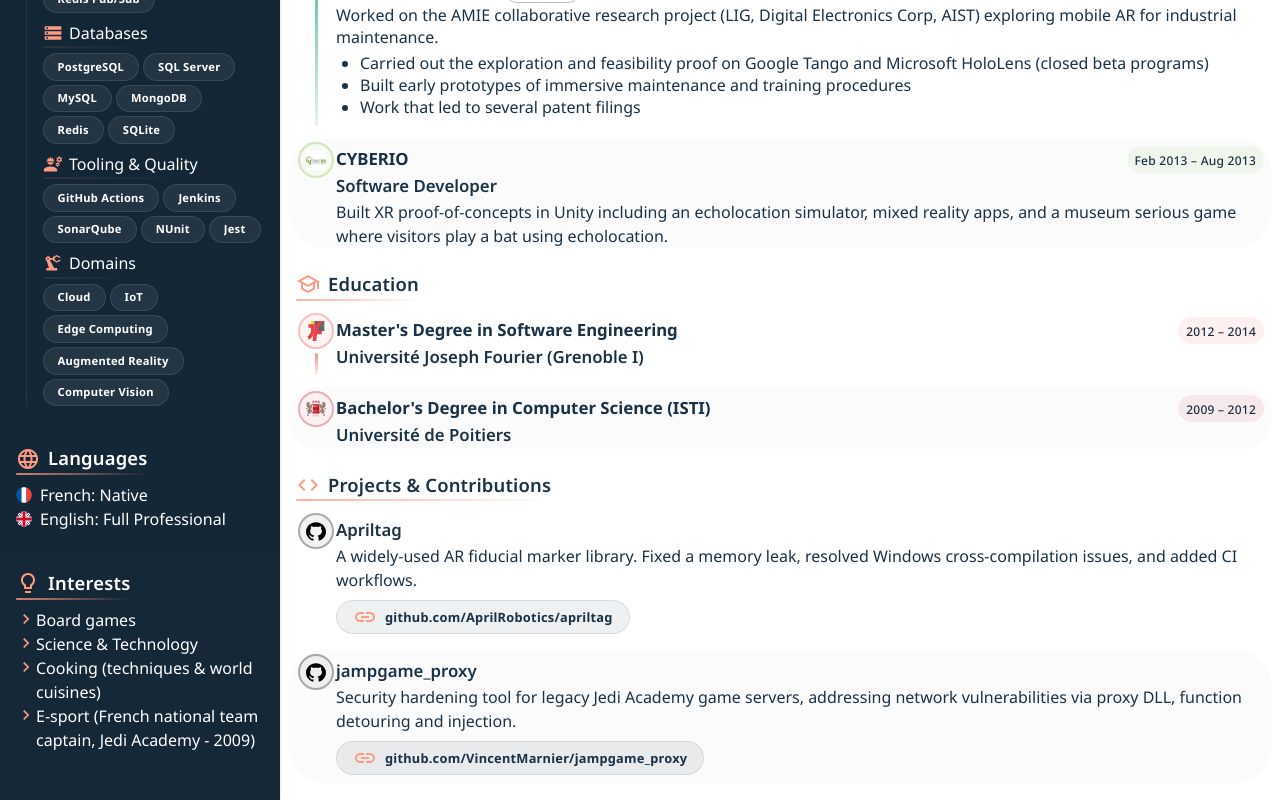
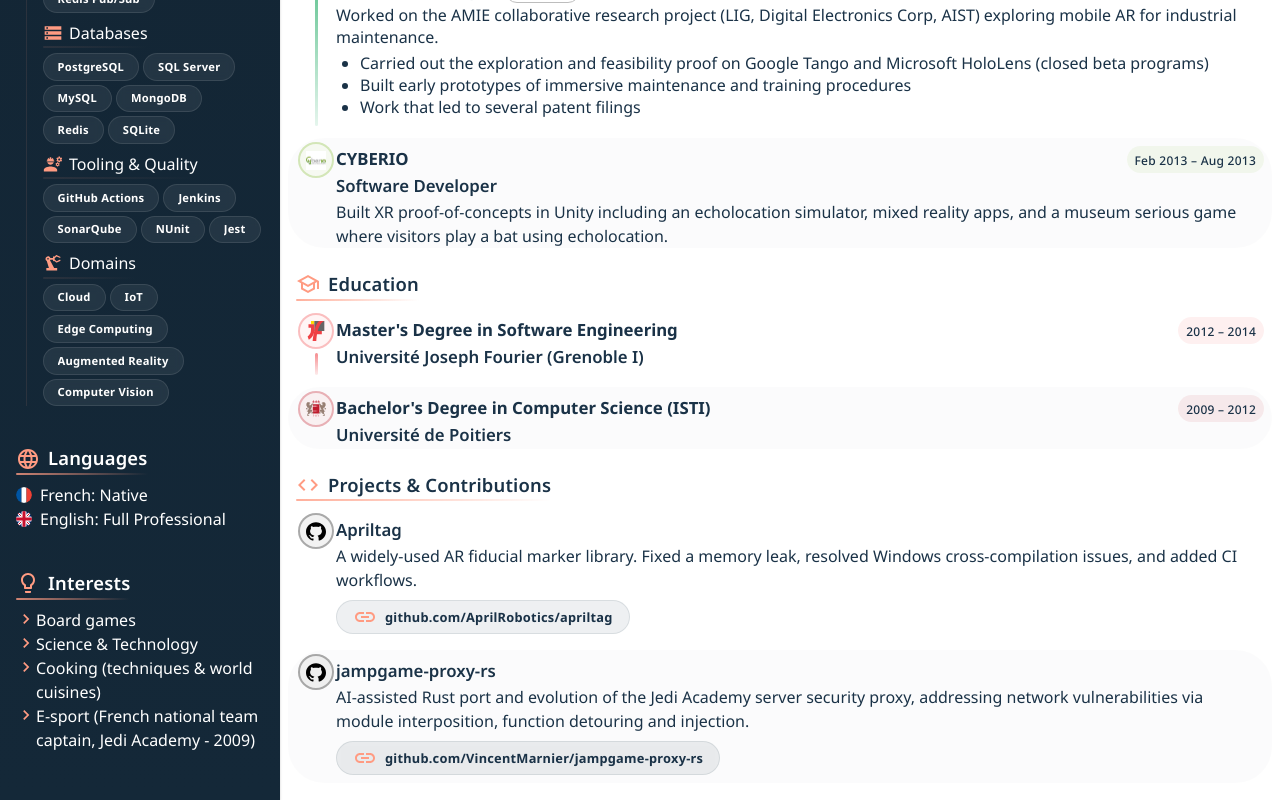
Before and after one commit to VincentMarnier/vincent.marnier.eu, a Next.js app: page / in a window 1280 px wide. Shown: the part 1310-2110 px from the top of the page. Built offline with nearby package versions, Linux system fonts and the light colour scheme.

Commit message:
feat: replaced jampgame_proxy with jampgame-proxy-rs

```diff
--- a/src/data/en.tsx
+++ b/src/data/en.tsx
@@ -253,10 +253,10 @@
     pb: 1
   },
   {
-    subTitle: "jampgame_proxy",
+    subTitle: "jampgame-proxy-rs",
     color: "#000000",
-    description: "Security hardening tool for legacy Jedi Academy game servers, addressing network vulnerabilities via proxy DLL, function detouring and injection.",
-    url: 'https://github.com/VincentMarnier/jampgame_proxy',
+    description: "AI-assisted Rust port and evolution of the Jedi Academy server security proxy, addressing network vulnerabilities via module interposition, function detouring and injection.",
+    url: 'https://github.com/VincentMarnier/jampgame-proxy-rs',
     logoSrc: '/github.svg',
     logoSize: 98,
     drawConnector: false
--- a/src/data/fr.tsx
+++ b/src/data/fr.tsx
@@ -253,10 +253,10 @@
     pb: 1
   },
   {
-    subTitle: "jampgame_proxy",
+    subTitle: "jampgame-proxy-rs",
     color: "#000000",
-    description: "Outil de sécurisation pour serveurs Jedi Academy vieillissants, adressant les vulnérabilités réseau via proxy DLL, function detouring et injection de fonctions.",
-    url: 'https://github.com/VincentMarnier/jampgame_proxy',
+    description: "Portage Rust assisté par IA et évolution du proxy de sécurisation Jedi Academy, adressant les vulnérabilités réseau via interposition de module, function detouring et injection.",
+    url: 'https://github.com/VincentMarnier/jampgame-proxy-rs',
     logoSrc: '/github.svg',
     logoSize: 98,
     drawConnector: false
```
